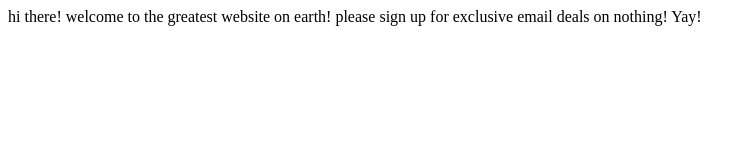
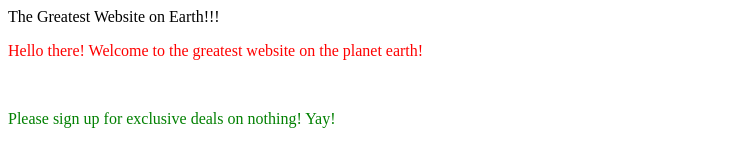
Before and after one commit to blancoh/jenkins-packer-pipeline, a plain HTML site: page index.html in a window 1280 px wide. Shown: the whole page, without its empty margins (0-755 px from the left). Drawn offline with Linux system fonts and the light colour scheme.

Commit message:
Update index.html

```diff
--- a/index.html
+++ b/index.html
@@ -1,8 +1,8 @@
 <html>
+  <head>The Greatest Website on Earth!!!</head>
 <body>
-<p>
-hi there! welcome to the greatest website on earth!
-please sign up for exclusive email deals on nothing! Yay!
-</p>
+  <p style="color:red">Hello there! Welcome to the greatest website on the planet earth!</p>
+  <br>
+  <p style="color:green">Please sign up for exclusive deals on nothing! Yay!</p>
 </body>
 </html>
```
